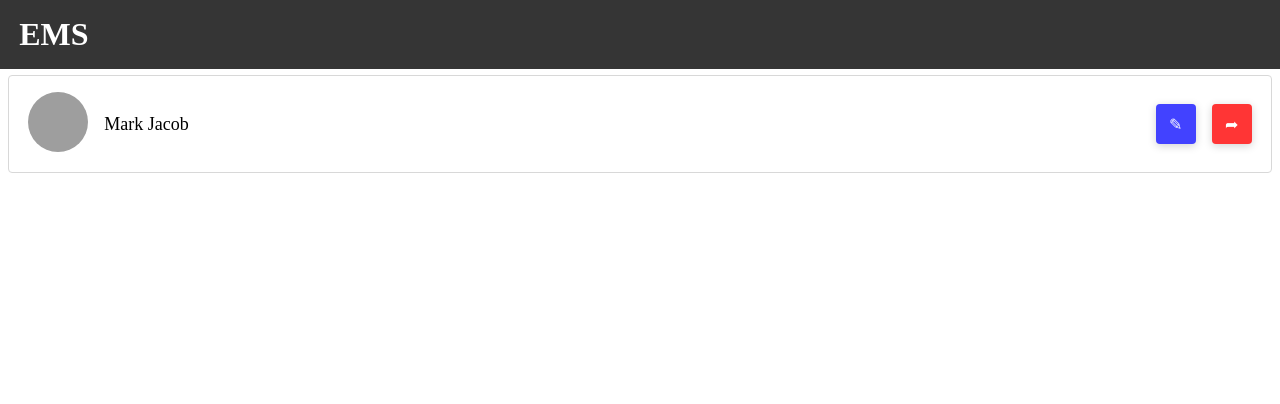
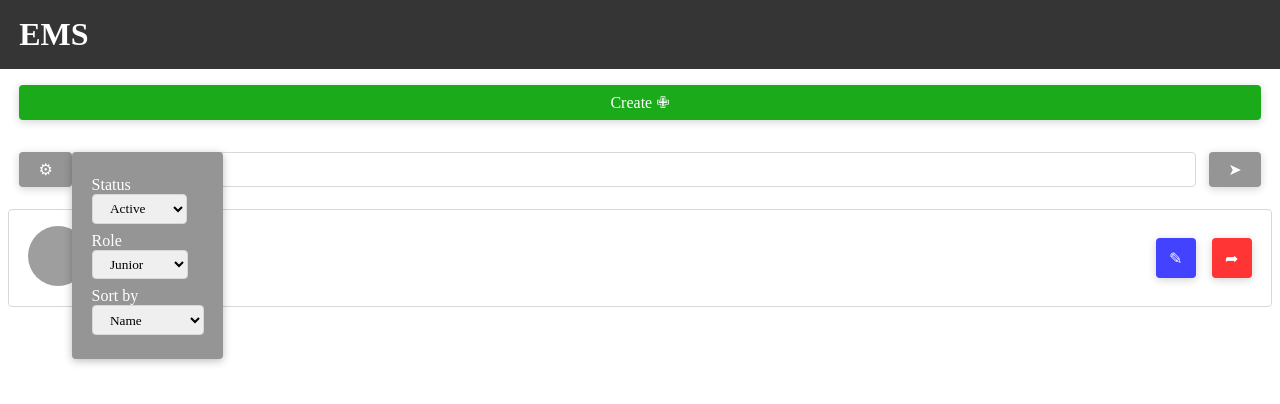
Before and after one commit to msmurali/ems-crud-app, an Angular app: page / in a window 1280 px wide. Shown: the top 404 px of the page. Built offline with nearby package versions, Linux system fonts and the light colour scheme; grey boxes are pictures that could not be loaded.

Commit message:
update employee-list component

```diff
--- a/src/app/app.component.html
+++ b/src/app/app.component.html
@@ -1,4 +1,8 @@
 <div class="container">
     <app-header></app-header>
+    <div>
+        <button type="button" class="btn create-btn">Create &#10009;</button>
+    </div>
+    <app-employee-list></app-employee-list>
     <app-employee></app-employee>
 </div>
--- a/src/app/app.component.scss
+++ b/src/app/app.component.scss
@@ -1,3 +1,11 @@
 .container {
   min-height: 100vh;
+  div {
+    padding: 1em 1.2em;
+
+    .create-btn {
+      background-color: #1aaa1a;
+      width: 100%;
+    }
+  }
 }
--- a/src/app/components/employee-list/employee-list.component.html
+++ b/src/app/components/employee-list/employee-list.component.html
@@ -0,0 +1,39 @@
+<div class="employee-list">
+    <form class="search-form" novalidate>
+        <div class="filter-group">
+            <button class="btn filter-btn" type="button">
+                <span>&#9881;</span>
+            </button>
+            <div class="options-modal">
+                <div class="option-group">
+                    <label for="status">Status</label>
+                    <select name="status" id="status">
+                        <option value="ACTIVE">Active</option>
+                        <option value="INACTIVE">In active</option>
+                    </select>
+                </div>
+                <div class="option-group">
+                    <label for="role">Role</label>
+                    <select name="role" id="role">
+                        <option value="JUNIOR">Junior</option>
+                        <option value="SENIOR">Senior</option>
+                        <option value="MANAGER">Manager</option>
+                    </select>
+                </div>
+                <div class="option-group">
+                    <label for="sort">Sort by</label>
+                    <select name="sort" id="sort">
+                        <option value="NAME">Name</option>
+                        <option value="BRANCH">Branch</option>
+                        <option value="SALARY">Salary</option>
+                        <option value="JOINED_DATE">Joined Date</option>
+                    </select>
+                </div>
+            </div>
+        </div>
+        <input type="search" name="emp-search" id="emp-search" class="search-field">
+        <button class="btn search-btn" type="button">
+            <span>&#10148;</span>
+        </button>
+    </form>
+</div>
--- a/src/app/components/employee-list/employee-list.component.scss
+++ b/src/app/components/employee-list/employee-list.component.scss
@@ -0,0 +1,51 @@
+.employee-list {
+  padding: 1em 1.2em;
+
+  .search-form {
+    display: grid;
+    grid-template-columns: auto 1fr auto;
+
+    .filter-group {
+      position: relative;
+
+      .options-modal {
+        position: absolute;
+        background-color: #959595;
+        top: 0;
+        left: 101%;
+        padding: 1em 1.2em;
+        border-radius: 4px;
+        box-shadow: 0px 2px 8px 0px #00000044;
+        transition: display 200ms ease-in-out;
+
+        .option-group {
+          display: flex;
+          flex-direction: column;
+          align-items: flex-start;
+          margin: 0.5em 0;
+          font-family: "Poppins";
+          color: white;
+
+          select {
+            padding: 0.4em 1em;
+            border-radius: 4px;
+            border: 0.2px solid #d8d8d8;
+            font-family: "Poppins";
+          }
+        }
+      }
+    }
+
+    .search-field {
+      padding: 0.4em 1em;
+      border-radius: 4px;
+      border: 0.2px solid #d8d8d8;
+      margin: 0 1em;
+      font-family: "Poppins";
+    }
+
+    .btn {
+      background-color: #959595;
+    }
+  }
+}
--- a/src/index.html
+++ b/src/index.html
@@ -2,7 +2,7 @@
 <html lang="en">
 
 <head>
-  <meta charset="utf-8">
+  <meta http-equiv="Content-Type" content="text/html;charset=UTF-8">
   <title>Ems</title>
   <base href="/">
   <meta name="viewport" content="width=device-width, initial-scale=1">
--- a/src/styles.scss
+++ b/src/styles.scss
@@ -5,3 +5,27 @@
   padding: 0;
   box-sizing: border-box;
 }
+
+.btn {
+  font-size: 1rem;
+  font-weight: 500;
+  font-family: "Poppins";
+  padding: 0.5em 1.2em;
+  border: none;
+  outline: none;
+  color: white;
+  border-radius: 4px;
+  display: inline-flex;
+  justify-content: center;
+  align-items: center;
+  box-shadow: 0px 2px 8px 0px #0000002d;
+  cursor: pointer;
+  &:hover {
+    box-shadow: 0px 4px 8px 0px #00000036;
+  }
+
+  &:active {
+    box-shadow: none;
+    transform: translateY(2px);
+  }
+}
```
Also changed, not shown: src/app/app.module.ts (+7 -1 lines).
